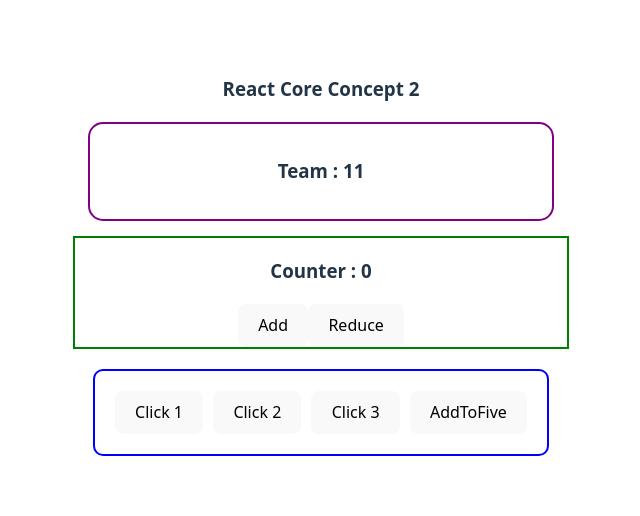
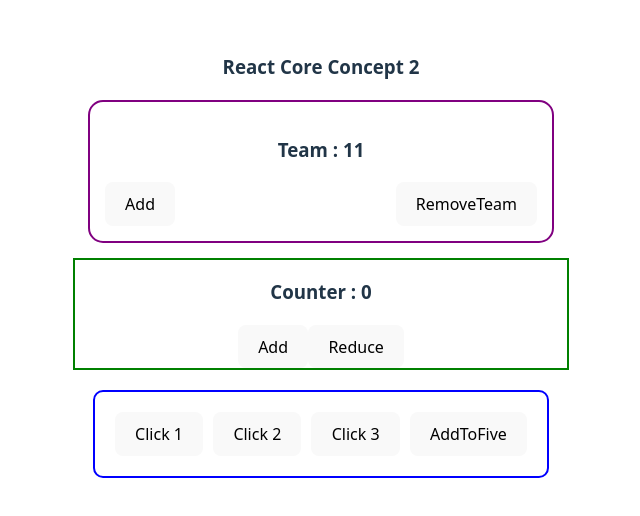
Before and after one commit to sadhin28/react1-project, a React (Vite) app: page / in a window 1280 px wide. Shown: the part 134-650 px from the top of the page, without its empty margins (319-959 px from the left). Built offline with nearby package versions, Linux system fonts and the light colour scheme.

Commit message:
add team

```diff
--- a/src/Team.jsx
+++ b/src/Team.jsx
@@ -2,7 +2,16 @@ import { useState } from "react"
 
 export default function Team(){
     const [team,setTeam]=useState(11);
+    const addHandler =()=>{
+        const newTeam = team +1;
+        setTeam(newTeam)
 
+    }
+    const removeHandler =()=>{
+        const newTeam = team - 1;
+        setTeam(newTeam)
+
+    }
     const teamStyle={
         border: '2px solid purple',
         margin: '15px',
@@ -12,6 +21,13 @@ export default function Team(){
     return(
         <div style={teamStyle}>
             <h3>Team : {team}</h3>
+           <div style={{
+            display:'flex',
+            justifyContent:'space-between'
+           }}>
+                <button onClick={addHandler}>Add</button>
+                <button onClick={removeHandler}>RemoveTeam</button>
+           </div>
         </div>
     )
 }
```
